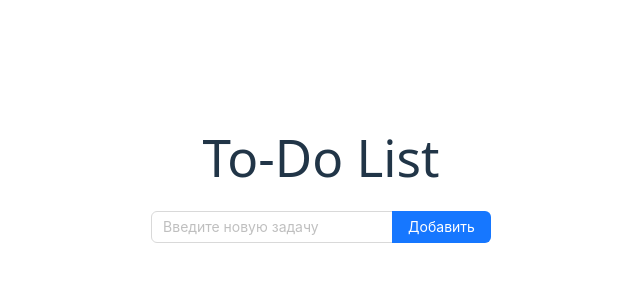
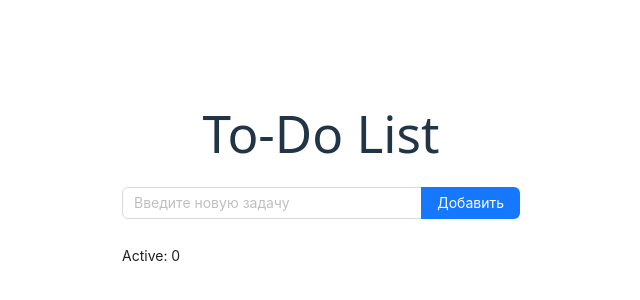
Before and after one commit to ChigrinDmitry/mindbox_test_assignment, a React (Vite) app: page / in a window 1280 px wide. Shown: the part 214-514 px from the top of the page, without its empty margins (319-959 px from the left). Built offline with nearby package versions, Linux system fonts and the light colour scheme.

Commit message:
feat: add active tasks counter

```diff
--- a/src/App.tsx
+++ b/src/App.tsx
@@ -1,3 +1,4 @@
+import { Space, Typography } from 'antd';
 import './App.css';
 import TaskInput from './components/TaskInput';
 import TaskList from './components/TaskList';
@@ -30,6 +31,11 @@ function App() {
       <TaskList title='All' tasks={tasks} onToggle={toggleTask}></TaskList>
       <TaskList title='Remaining' tasks={remaining} onToggle={toggleTask}></TaskList>
       <TaskList title='Completed' tasks={completed} onToggle={toggleTask}></TaskList>
+      <Space style={{ marginTop: 24, width: '100%', justifyContent: 'space-between' }}>
+        <Typography.Text>
+          Active: {remaining.length}
+        </Typography.Text>
+      </Space>
     </>
   )
 }
```
